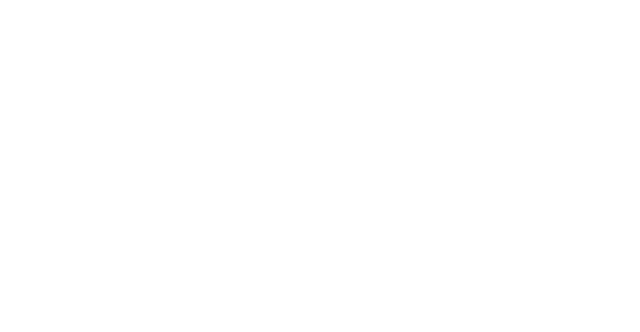
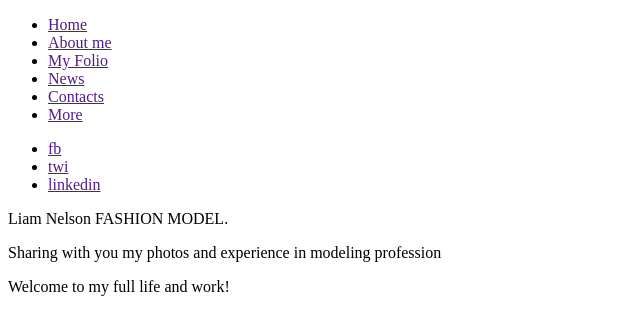
Before and after one commit to Heri-lalah/Nelson-Fashion, a plain HTML site: page index.html in a window 1280 px wide. Shown: the whole page, without its empty margins (0-640 px from the left). Drawn offline with Linux system fonts and the light colour scheme.

Commit message:
Structuring page

```diff
--- a/index.html
+++ b/index.html
@@ -7,6 +7,36 @@
     <title>Nelson-Fashion</title>
 </head>
 <body>
+    <section class="overlay"></section>
+    <header class="top-header">
+        <div class="left-section">
 
+        </div>
+        <div class="right-section">
+            <div class="menu">
+                <ul>
+                    <li><a href="">Home</a></li>
+                    <li><a href="">About me</a></li>
+                    <li><a href="">My Folio</a></li>
+                    <li><a href="">News</a></li>
+                    <li><a href="">Contacts</a></li>
+                    <li><a href="">More</a></li>
+                </ul>
+                <ul>
+                    <li><a href="">fb</a></li>
+                    <li><a href="">twi</a></li>
+                    <li><a href="">linkedin</a></li>
+                </ul>
+            </div>
+        </div>
+    </header>
+    <div class="layout">
+        <span class="intro">Liam Nelson</span>
+        <span class="title">FASHION MODEL.</span>
+        <article>
+            <p>Sharing with you my photos and experience in modeling profession</p>
+            <p>Welcome to my full life and work!</p>
+        </article>
+    </div>
 </body>
 </html>
```
